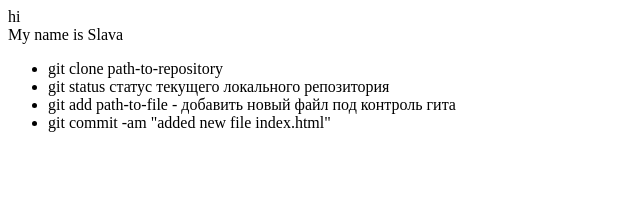
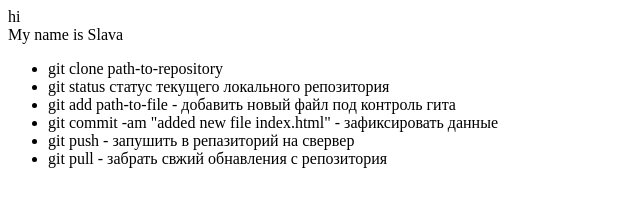
Before and after one commit to slavynbear4/git-lesson, a plain HTML site: page index.html in a window 1280 px wide. Shown: the whole page, without its empty margins (0-640 px from the left). Drawn offline with Linux system fonts and the light colour scheme.

Commit message:
added push-pull instructions index.html

```diff
--- a/index.html
+++ b/index.html
@@ -6,6 +6,8 @@
 		<li>git clone path-to-repository</li>
 		<li>git status статус текущего локального репозитория</li>
 		<li>git add path-to-file - добавить новый файл под контроль гита</li>
-		<li>git commit -am "added new file index.html"</li>
+		<li>git commit -am "added new file index.html" - зафиксировать данные</li>
+		<li>git push - запушить в репазиторий на свервер</li>
+		<li>git pull - забрать свжий обнавления с репозитория</li>
 	</ul>
 </div>
```
